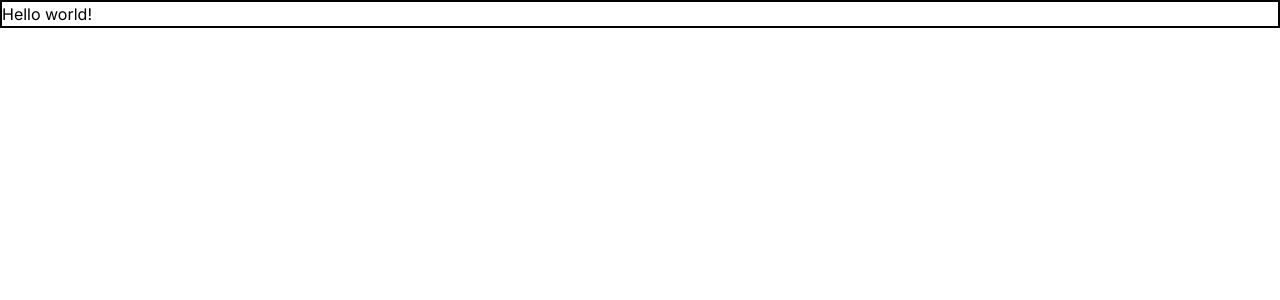
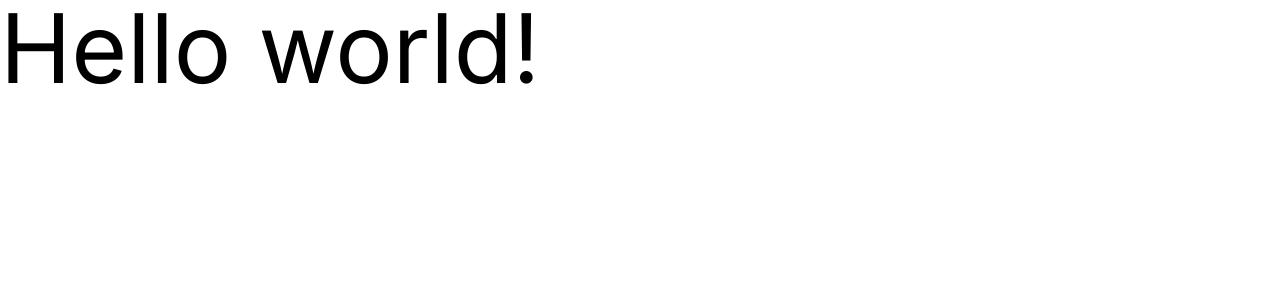
Before and after one commit to emersonjds/nextjs-tw, a Next.js app: page / in a window 1280 px wide. Shown: the top 300 px of the page. Built offline with nearby package versions, Linux system fonts and the light colour scheme.

Commit message:
text with themes extends

```diff
--- a/src/app/page.tsx
+++ b/src/app/page.tsx
@@ -1,7 +1,16 @@
 export default function Page() {
   return (
-    <div className="border-2 border-black">
-      <h1 className="text-black">Hello world!</h1>
+    <div>
+      <h1
+        className="
+      text-black
+      sm:text-4xl
+      md:text-6xl
+      lg:text-8xl
+      "
+      >
+        Hello world!
+      </h1>
     </div>
   );
 }
```
